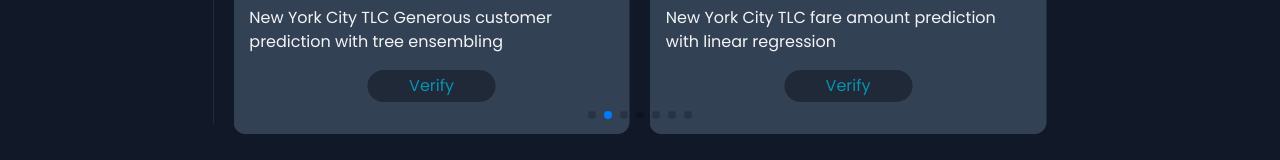
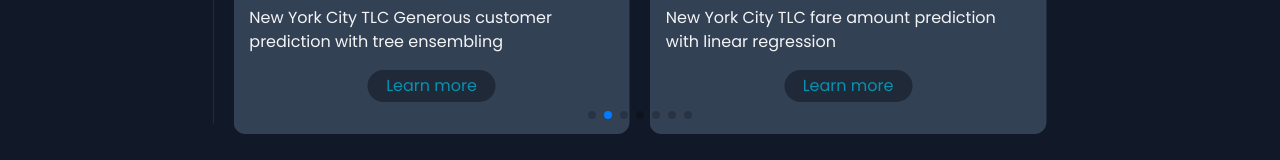
Before and after one commit to ikram98ai/portfolio, a React (Vite) app: page / in a window 1280 px wide. Shown: the part 2098-2258 px from the top of the page. Built offline with nearby package versions, Linux system fonts and the light colour scheme.

Commit message:
chnging verify to learn more

```diff
--- a/src/components/Accomplishments.tsx
+++ b/src/components/Accomplishments.tsx
@@ -99,7 +99,7 @@
                 rel="noreferrer"
                 className="text-cyan-600 font bg-gray-800 rounded-full px-2 mb-4 py-1 flex w-32 justify-center"
               >
-                Verify
+                Learn more
               </a>
             </div>
           </SwiperSlide>
```
